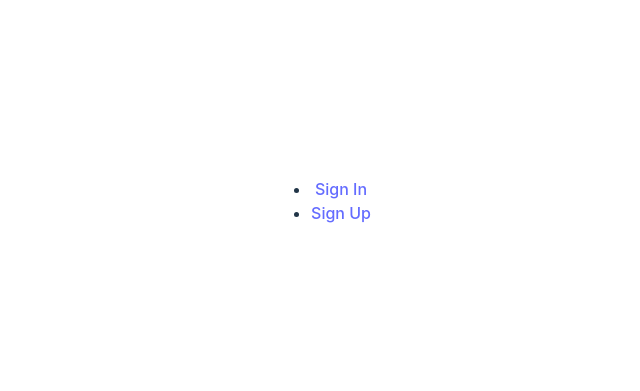
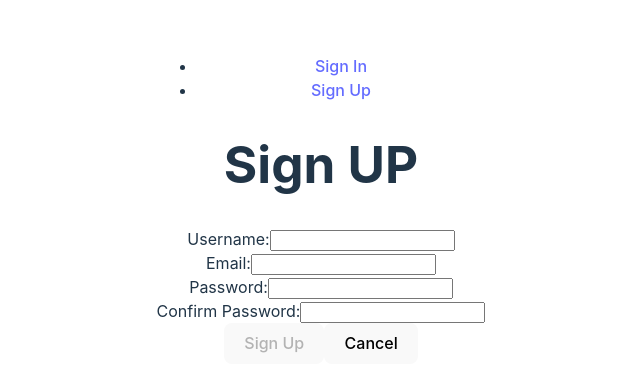
Before and after one commit to jaeman308/brewmate_frontend, a React (Vite) app: page /signup in a window 1280 px wide. Before the commit this address had no page. Shown: the part 199-590 px from the top of the page, without its empty margins (319-959 px from the left). Built offline with nearby package versions, Linux system fonts and the light colour scheme; no server answers.

Commit message:
setup for forms on sign in and sign up

```diff
--- a/src/App.jsx
+++ b/src/App.jsx
@@ -1,25 +1,35 @@
 import { useState } from 'react'
 import {Routes, Route} from 'react-router-dom';
 import NavBar from './components/NavBar/NavBar';
+import SignupForm from './components/SignupForm/SignupForm';
+import SigninForm from './components/SigninForm/SigninForm';
 import Landing from './components/Landing/Landing';
 import Dashboard from './components/Dashboard/Dashboard'
+import * as authService from '../src/services/authService'
 import './App.css'
 
 const App = () => {
-  const [user, setUser] = useState(null);
+  const [user, setUser] = useState(authService.getUser());
+
+  const handleSignout = () => {
+    authService.signout()
+    setUser(null)
+  }
 
   return (
     <>
-    <NavBar user={user} />
+    <NavBar user={user}  handleSignout={handleSignout}/>
     <Routes>
-      {user ? (
+      {user ?
         <Route path="/" element={<Dashboard user={user}/>}/>
-      ): (
+      :
         <Route path="/" element={<Landing />} />
-      )}
+      }
+      <Route path='/signup' element={<SignupForm  setUser={setUser}/>} />
+      <Route path='/signin' element={<SigninForm setUser={setUser}/>}/>
     </Routes>
 
     </>
   )
-}
+};
 export default App
--- a/src/components/NavBar/NavBar.jsx
+++ b/src/components/NavBar/NavBar.jsx
@@ -1,13 +1,13 @@
 import { Link } from 'react-router-dom';
 
-const NavBar = ({ user }) => {
+const NavBar = ({ user, handleSignout }) => {
     return (
         <>
         { user ? (
             <nav>
                 <ul>
                     <li> <Link to="/">Home</Link></li>
-                    <li><Link to="">Sing Out</Link></li>
+                    <li><Link to="" onClick={handleSignout}>Sing Out</Link></li>
                 </ul>
             </nav>
         ):(
--- /dev/null
+++ b/src/components/SigninForm/SigninForm.jsx
@@ -0,0 +1,73 @@
+import { useState } from 'react';
+import { Link, useNavigate } from 'react-router-dom';
+import * as authService from '../../services/authService';
+
+const SigninForm = (props) => {
+    const navigate = useNavigate();
+    const [message, setMeassage] = useState(['']);
+    const [formData, setFormData] = useState({
+        username: '',
+        password: '',
+    });
+
+    const updateMessage = (msg) => {
+        setMeassage(msg);
+
+    }
+
+    const handleChange = (e) => {
+        updateMessage('');
+        setFormData({...formData, [e.target.name]: e.target.value});
+    };
+
+    const handleSubmit = async (e) => {
+        e.preventDefault();
+        try {
+            const user = await authService.signin(formData);
+
+            props.setUser(user);
+            navigate('/');
+        }catch (error) {
+            updateMessage(error.message)
+        }
+    };
+
+    return (
+        <main>
+            <h1>Log In</h1>
+            <p>{message}</p>
+            <form autoComplete="off" onSubmit={handleSubmit}>
+                <div>
+                    <label htlmFor="email">Username:</label>
+                    <input
+                    type="text"
+                    autoComplete="off"
+                    id="username"
+                    value={formData.username}
+                    name="username"
+                    onChange={handleChange}
+                    />
+                </div>
+                <div>
+                    <label htmlFor="password">Password:</label>
+                    <input
+                    type="password"
+                    autoComplete="off"
+                    id="password"
+                    value={formData.password}
+                    name="password"
+                    onChange={handleChange}
+                    />
+                </div>
+                <div>
+                    <button>Log In</button>
+                    <Link to="/">
+                    <button>Cancel</button>
+                    </Link>
+                </div>
+            </form>
+        </main>
+    );
+};
+
+export default SigninForm;
--- /dev/null
+++ b/src/components/SignupForm/SignupForm.jsx
@@ -0,0 +1,96 @@
+import { useState } from 'react';
+import {Link, useNavigate } from 'react-router-dom';
+import * as authService from '../../services/authService';
+
+const SignupForm = (props) => {
+    const navigate = useNavigate();
+    const [message, setMessage] = useState(['']);
+    const [formData, setFormData] = useState({
+        username: '',
+        email: '',
+        password: '',
+        passwordConf: '',
+    });
+
+    const updateMessage = (msg) => {
+        setMessage(msg);
+    };
+
+    const handleChange = (e) => {
+        setFormData({...formData, [e.target.name]: e.target.value});
+    };
+    const handleSubmit = async (e) => {
+        e.preventDefault();
+        try{
+            const newUserResponse = await authService.signup(formData)
+             props.setUser(newUserResponse.user);
+             navigate('/')
+
+        } catch (error) {
+        updateMessage(error.message)
+        }
+    };
+
+    const {username, email, password, passwordConf} = formData;
+
+    const isFormInvalid = () => {
+        return !(username &&  email &&password && password === passwordConf);
+    }
+
+    return (
+        <main>
+            <h1> Sign UP</h1>
+            <p>{message}</p>
+            <form onSubmit={handleSubmit}>
+                <div>
+                    <label htmlFor='username'>Username:</label>
+                    <input
+                    type="text"
+                    id="name"
+                    value={username}
+                    name="username"
+                    onChange={handleChange}
+                    />
+                </div>
+                <div>
+                    <label htmlFor="email"> Email:</label>
+                    <input
+                    type="email"
+                    id="email"
+                    value={email}
+                    name="email"
+                    onChange={handleChange}
+                    />
+                </div>
+                <div>
+                    <label htmlFor="password">Password:</label>
+                    <input
+                    type="password"
+                    id="password"
+                    value={password}
+                    name="password"
+                    onChange={handleChange}
+                    />
+                </div>
+                <div>
+                    <label htmlFor="confirm">Confirm Password:</label>
+                    <input
+                    type="password"
+                    id="confirm"
+                    value={passwordConf}
+                    name="passwordConf"
+                    onChange={handleChange}
+                    />
+                </div>
+                <div>
+                    <button disabled={isFormInvalid()}>Sign Up</button>
+                    <Link to="/">
+                    <button>Cancel</button>
+                    </Link>
+                </div>
+            </form>
+        </main>
+    )
+};
+
+export default SignupForm;
--- /dev/null
+++ b/src/services/authService.js
@@ -0,0 +1,58 @@
+const BACKEND_URL = import.meta.env.VITE_EXPRESS_BACKEND_URL;
+
+const signup = async (formData) => {
+    try{
+        const res = await fetch(`${BACKEND_URL}/users/signup`, {
+            method: 'POST',
+            headers: {'Content-Type': 'application/json'},
+            body: JSON.stringify(formData),
+        });
+        const json = await res.json();
+        if(json.error) {
+            throw new Error(json.error);
+        }
+        if(json.token) {
+            localStorage.setItem('token', json.token)
+            const user = JSON.parse(atob(json.token.split('.')[1]));
+            return user;
+        }
+    } catch (error) {
+        throw error;
+    }
+};
+
+const signin = async (user) => {
+    try{
+        const res = await fetch(`${BACKEND_URL}/users/signin`, {
+            method: 'POST',
+            headers: {'Content-Type': 'application/json'},
+            body: JSON.stringify(user),
+        });
+        const json = await res.json();
+
+        if(json.error) {
+            throw new Error(json.error);
+        }
+
+        if(json.token) {
+            localStorage.setItem('token', json.token)
+            const user = JSON.parse(atob(json.token.split('.')[1]));
+            return user;
+        }
+    } catch (error) {
+        throw error;
+    }
+};
+
+const getUser = () => {
+    const token = localStorage.getItem('token');
+    if(!token) return null;
+    const user= JSON.parse(atob(token.split('.')[1]))
+    return user;
+}
+
+const signout = () => {
+    localStorage.removeItem('token');
+}
+
+export {signup, signin, getUser, signout};
```
